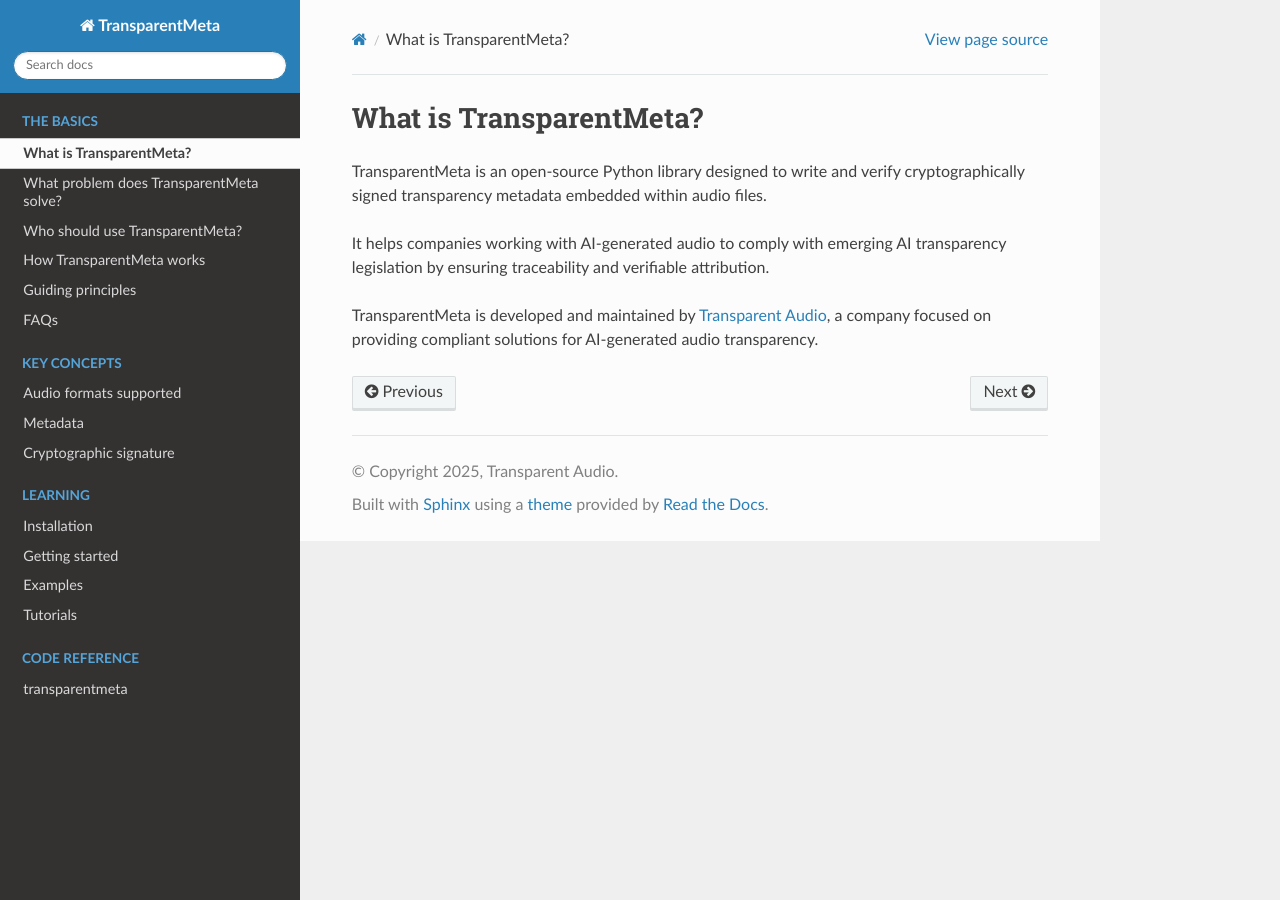
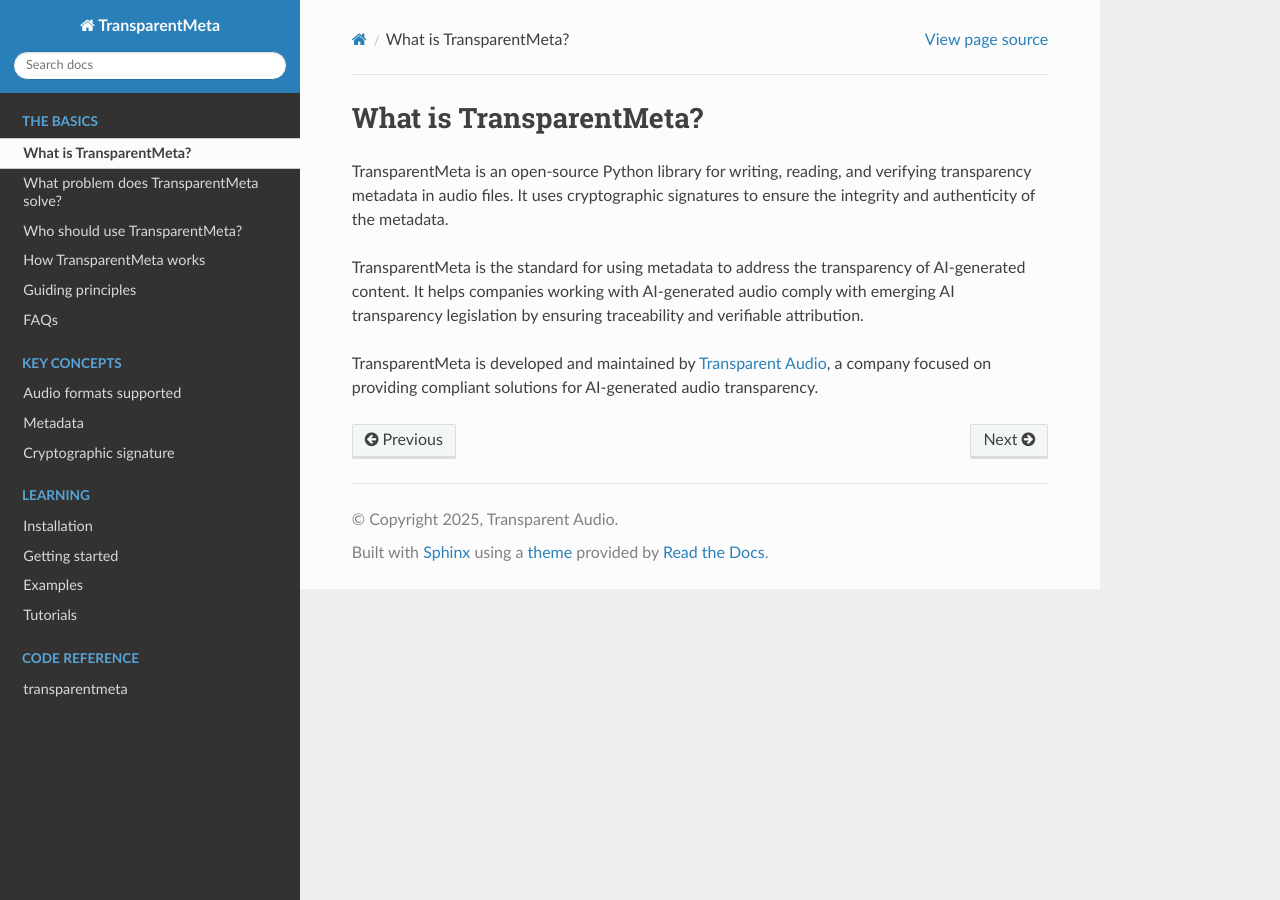
Before and after one commit to Transparent-Audio/transparentmeta, a Sphinx documentation site: the page built from docs/the_basics/what_is_transparentmeta.md, in a window 1280 px wide. Built offline with Sphinx 7.4.7 and the Read the Docs theme 3.1.0, drawn with Linux system fonts in a browser that asks for light colours.

Commit message:
docs: improve definition of what is transparentmeta

```diff
--- a/docs/the_basics/what_is_transparentmeta.md
+++ b/docs/the_basics/what_is_transparentmeta.md
@@ -1,10 +1,12 @@
 # What is TransparentMeta?
 
-TransparentMeta is an open-source Python library designed to write and verify
-cryptographically signed transparency metadata embedded within audio files.
+TransparentMeta is an open-source Python library for writing, reading, and
+verifying transparency metadata in audio files. It uses cryptographic signatures to ensure the integrity and authenticity of the metadata.
 
-It helps companies working with AI-generated audio to comply with emerging AI
-transparency legislation by ensuring traceability and verifiable attribution.
+TransparentMeta is the standard for using metadata to address the
+transparency of AI-generated content. It helps companies working with
+AI-generated audio comply with emerging AI transparency legislation by
+ensuring traceability and verifiable attribution.
 
 TransparentMeta is developed and maintained by [Transparent Audio](https://www.transparentaudio.ai/), a
 company focused on providing compliant solutions for AI-generated audio
--- a/pyproject.toml
+++ b/pyproject.toml
@@ -1,6 +1,6 @@
 [tool.poetry]
 name = "transparentmeta"
-version = "0.0.16"
+version = "0.0.17"
 description = "Python library to write, read, and verify transparency metadata in audio files for AI transparency compliance."
 authors = ["Valerio Velardo <valerio@transparentaudio.ai>"]
 readme = "README.md"
```
